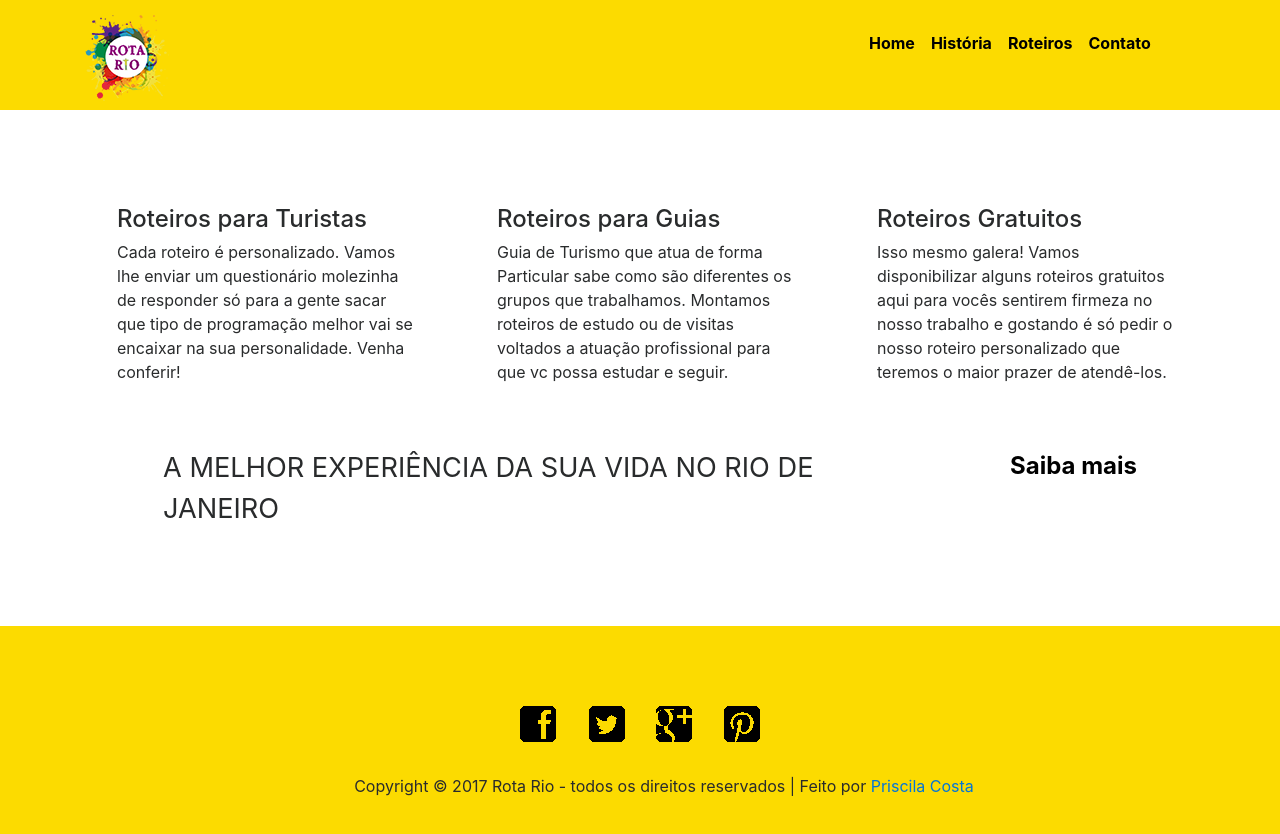
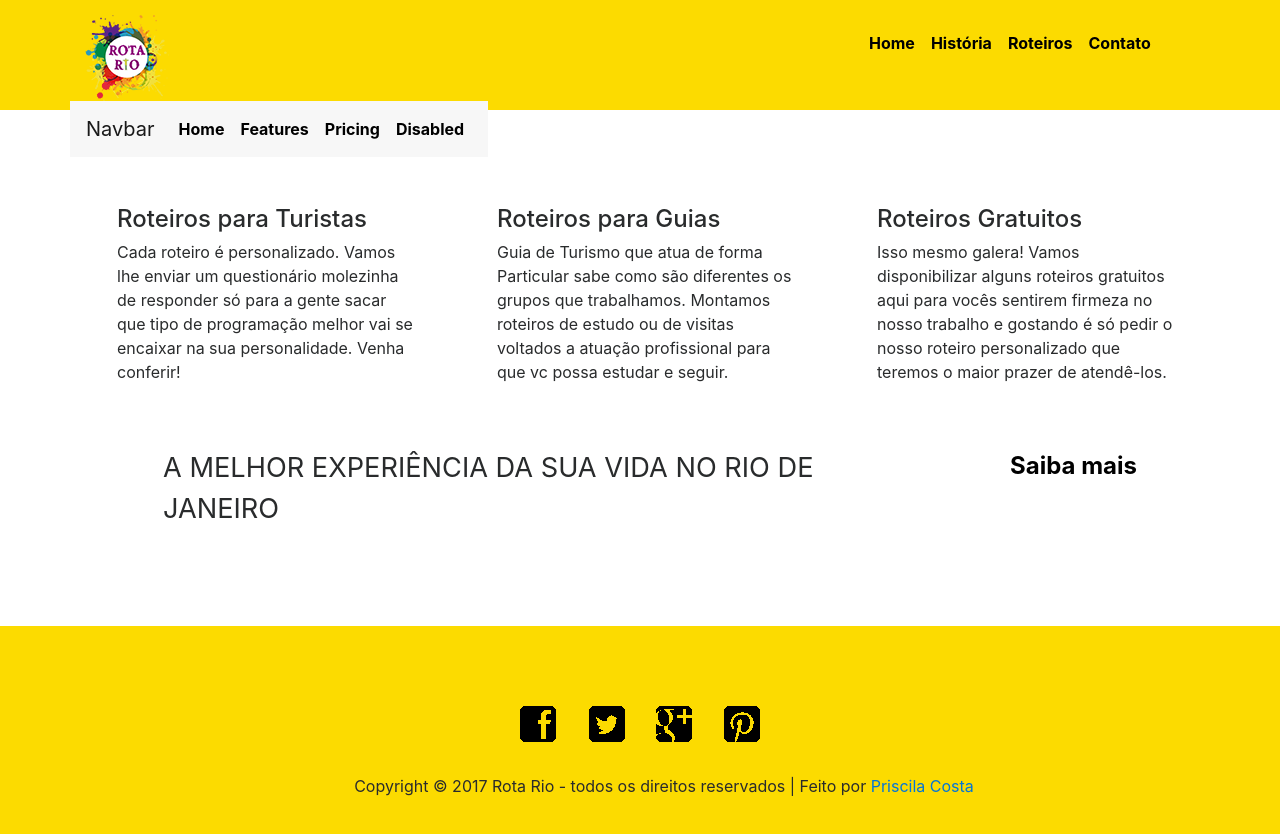
Before and after one commit to prccosta/atividade_layout, a website: page index.html in a window 1280 px wide. Drawn offline with Linux system fonts and the light colour scheme.

Commit message:
Atividade Finalizada

```diff
--- a/index.html
+++ b/index.html
@@ -3,6 +3,7 @@
 <head>
 	<meta charset="UTF-8">
 	<title>Atividade Layout</title>
+	<meta name="viewport" content="width=device-width, initial-scale=1">
 	<link rel="stylesheet" href="css/style.css">
 	<link rel=stylesheet href="css/bootstrap.css" />
 </head>
@@ -18,11 +19,11 @@
 						<div class="col-4">
 							<nav class="navbar navbar-toggleable-md navbar-light">
 
-								<button class="navbar-toggler navbar-toggler-right" type="button" data-toggle="collapse" data-target="#navbarSupportedContent" aria-controls="navbarSupportedContent" aria-expanded="false" aria-label="Toggle navigation">
+								<button class="navbar-toggler navbar-toggler-right" type="button" data-toggle="collapse" data-target="#navbarNav" aria-controls="navbarNav" aria-expanded="false" aria-label="Toggle navigation">
 									<span class="navbar-toggler-icon"></span>
 								</button>
 
-								<div class="collapse navbar-collapse" id="navbarSupportedContent">
+								<div class="collapse navbar-collapse" id="navbarNav">
 
 									<ul class="navbar-nav">
 										<li class="nav-item active">
@@ -41,6 +42,30 @@
 								</div>
 							</nav>
 						</div><!-- col-4 -->
+
+						<nav class="navbar navbar-toggleable-md navbar-light bg-faded">
+							<button class="navbar-toggler navbar-toggler-right" type="button" data-toggle="collapse" data-target="#navbarNav" aria-controls="navbarNav" aria-expanded="false" aria-label="Toggle navigation">
+								<span class="navbar-toggler-icon"></span>
+							</button>
+							<a class="navbar-brand" href="#">Navbar</a>
+							<div class="collapse navbar-collapse" id="navbarNav">
+								<ul class="navbar-nav">
+									<li class="nav-item active">
+										<a class="nav-link" href="#">Home <span class="sr-only">(current)</span></a>
+									</li>
+									<li class="nav-item">
+										<a class="nav-link" href="#">Features</a>
+									</li>
+									<li class="nav-item">
+										<a class="nav-link" href="#">Pricing</a>
+									</li>
+									<li class="nav-item">
+										<a class="nav-link disabled" href="#">Disabled</a>
+									</li>
+								</ul>
+							</div>
+						</nav>
+
 
 					</div><!-- row -->
 				</div><!-- container -->
```
